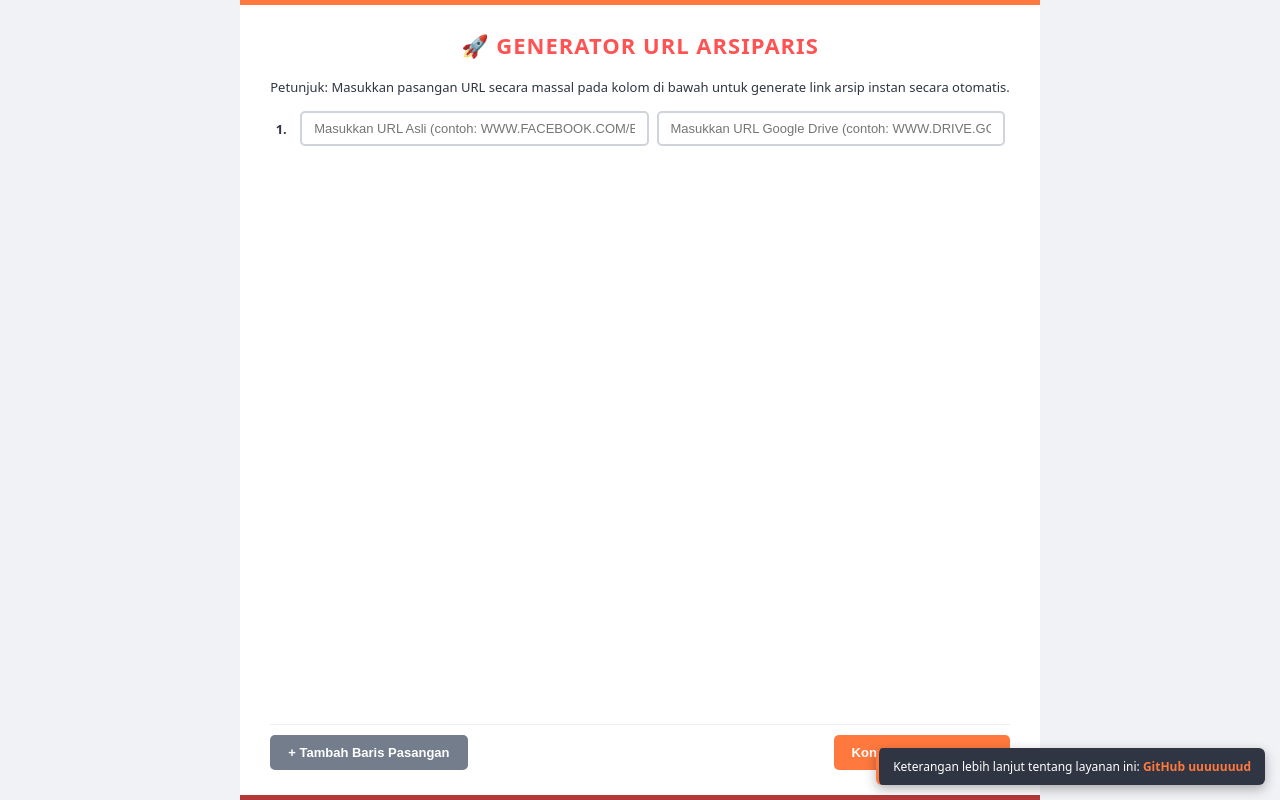
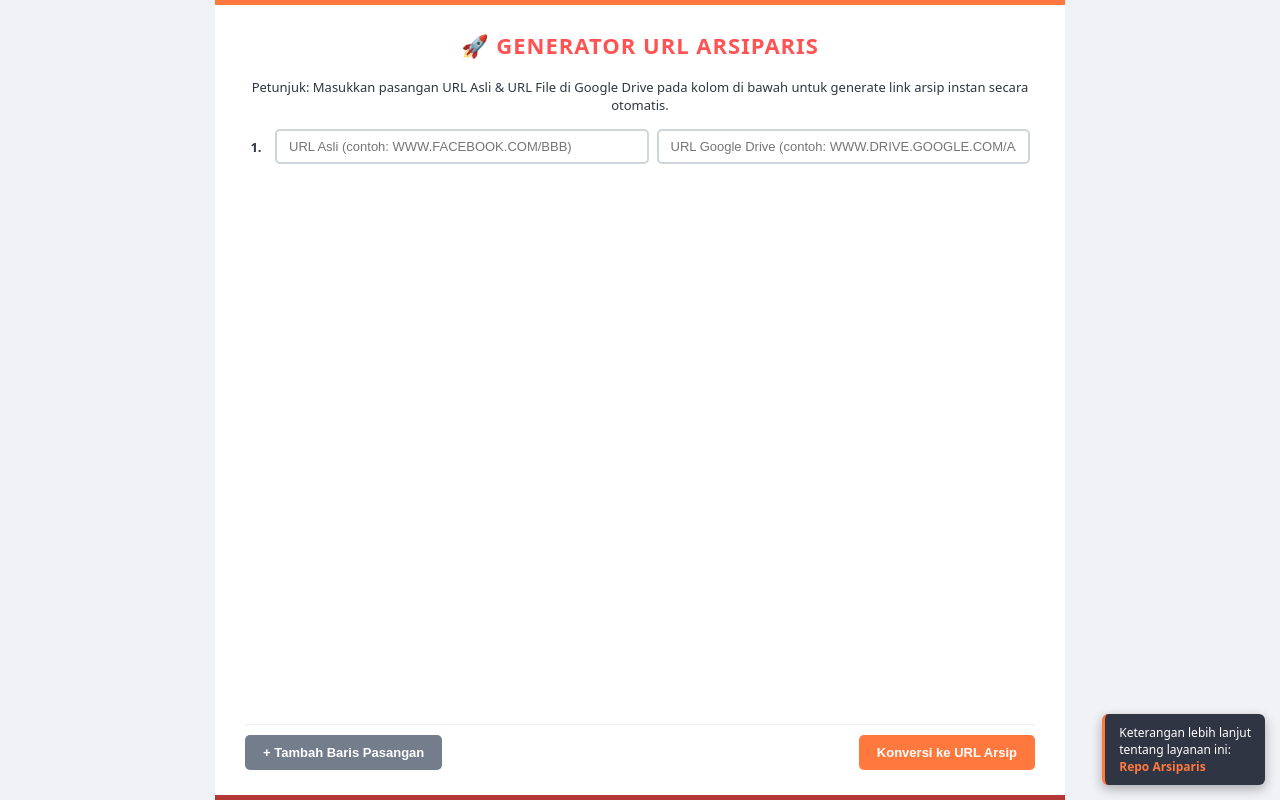
Before and after one commit to uuuuuuud/archive-generator, a website: page public/index.html in a window 1280 px wide. Drawn offline with Linux system fonts and the light colour scheme.

Commit message:
Update index.html

```diff
--- a/public/index.html
+++ b/public/index.html
@@ -208,13 +208,13 @@
 
 <div class="container">
     <h1>🚀 Generator URL Arsiparis</h1>
-    <p class="petunjuk">Petunjuk: Masukkan pasangan URL secara massal pada kolom di bawah untuk generate link arsip instan secara otomatis.</p>
+    <p class="petunjuk">Petunjuk: Masukkan pasangan URL Asli & URL File di Google Drive pada kolom di bawah untuk generate link arsip instan secara otomatis.</p>
 
     <div class="scroll-area" id="input-fields">
         <div class="row-input">
             <span class="row-number">1.</span>
-            <input type="text" class="url-asli" placeholder="Masukkan URL Asli (contoh: WWW.FACEBOOK.COM/BBB)">
-            <input type="text" class="url-drive" placeholder="Masukkan URL Google Drive (contoh: WWW.DRIVE.GOOGLE.COM/AAA)">
+            <input type="text" class="url-asli" placeholder="URL Asli (contoh: WWW.FACEBOOK.COM/BBB)">
+            <input type="text" class="url-drive" placeholder="URL Google Drive (contoh: WWW.DRIVE.GOOGLE.COM/AAA)">
             <button type="button" class="btn-del" onclick="hapusBaris(this)" style="display:none;">X</button>
         </div>
     </div>
@@ -231,7 +231,9 @@
 </div>
 
 <div class="floating-popup">
-    Keterangan lebih lanjut tentang layanan ini: <a href="https://github.com/uuuuuuud/archive-generator" target="_blank">GitHub uuuuuuud</a>
+    Keterangan lebih lanjut
+</BR>tentang layanan ini:
+</BR><a href="https://github.com/uuuuuuud/archive-generator" target="_blank">Repo Arsiparis</a>
 </div>
 
 <script>
```
